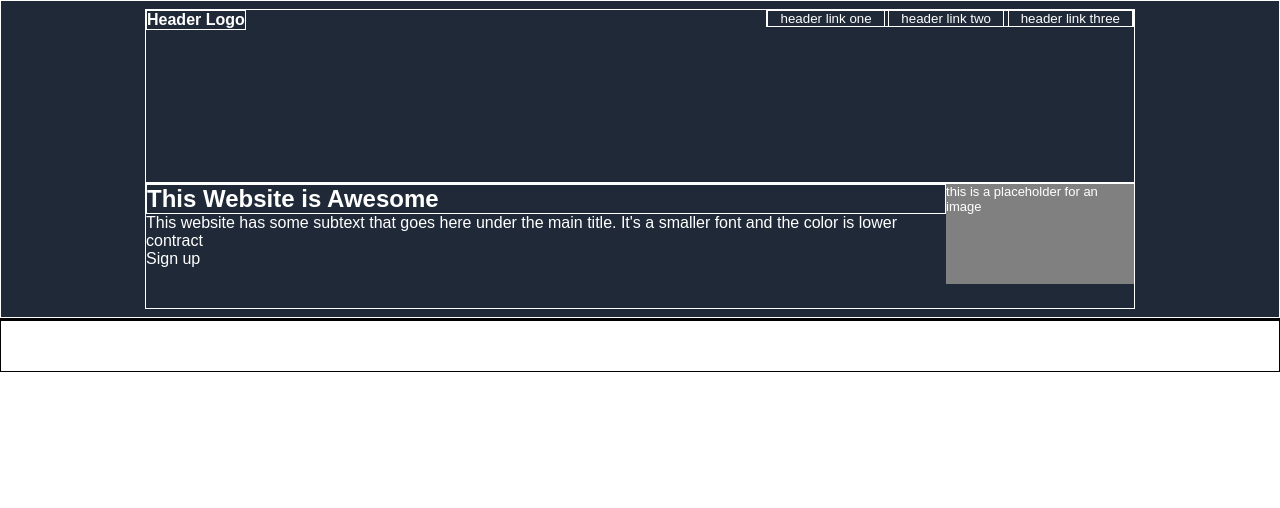
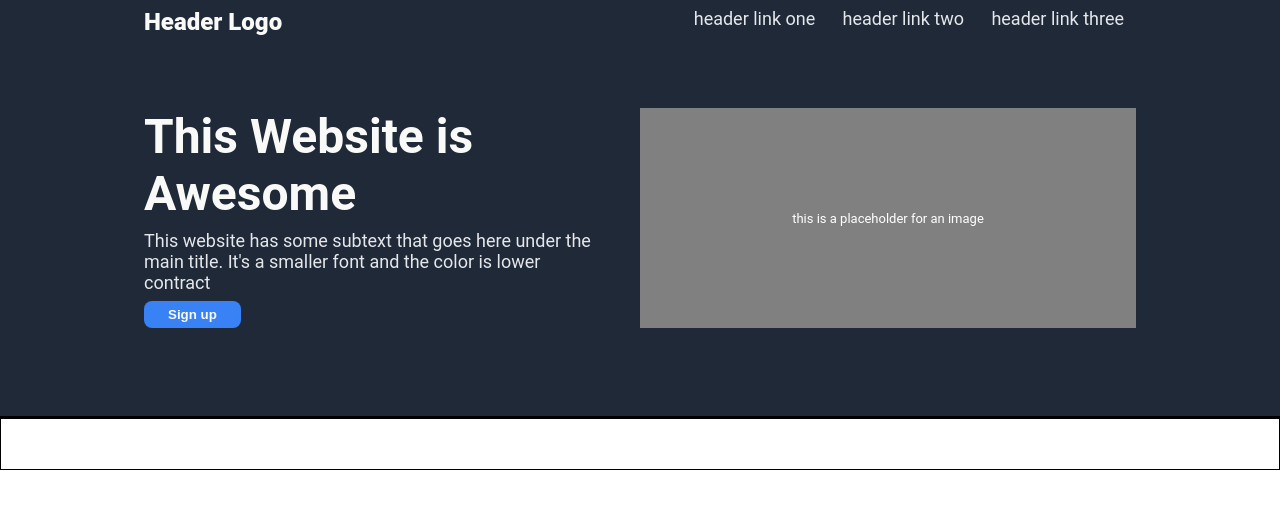
Before and after one commit to Kriftsa/odin-landing, a plain HTML site: page index.html in a window 1280 px wide. Drawn offline with Linux system fonts and the light colour scheme.

Commit message:
Update formatting and alignment of header

```diff
--- a/index.html
+++ b/index.html
@@ -25,7 +25,7 @@
                 <div class="sub-title">This website has some subtext that goes here
                     under the main title. It's a smaller font and the color is lower
                     contract</div>
-                <div class="signup-button">Sign up</div>
+                <button class="signup-button">Sign up</button>
             </div>
             <div class="header-image">this is a placeholder for an image</div>
         </div>
--- a/styles.css
+++ b/styles.css
@@ -5,7 +5,7 @@
         justify-content: space-between;
         margin: 0px;
         /*Font & Colour*/
-        font-family: Arial, Helvetica, sans-serif;
+        font-family: Roboto, sans-serif;
     }
 
     ul {
@@ -16,73 +16,98 @@
 /*Header Section*/
 
     .header {
-        /*Temporary*/
-        border: 1px solid;
         /*Size & Alignment*/
         height: 300px;
         padding: 8px 144px;
         display: flex;
         flex-direction: column;
+        flex: 1;
         /*Font & Colour*/
         background-color: #1F2937;
         color: white;
     }
 
         .top-row {
-        /*Temporary*/
-        border: 1px solid;
             /*Size & Alignment*/
             display: flex;
             flex-direction: row;
             align-items: flex-start;
             justify-content: space-between;
-        flex: 1
+            flex-basis: 100px;
         }
 
             .logo {
-            /*Size & Alignment*/
-            border: 1px solid;
                 /*Font & Colour*/
+                font-size: 24px;
                 font-weight: 900;
+                color: #F9FAF8;
             }
 
             .header-links {
-            /*Temporary*/
-            border: 1px solid;
                 /*Font & Colour*/
                 font-size: smaller;
             }
 
             .header-links a {
-            /*Temporary*/
-            border: 1px solid;
                 /*Size & Alignment*/
-            color: white;
                 text-decoration: none;
                 margin: 0px;
                 padding: 0px 12px;
                 gap: 8px;
+                /*Font & Colour*/
+            font-size: 18px;
+            color: #E5E7EB;
             }
 
         .header-content {
-        /*Temporary*/
-        border: 1px solid;
             /*Size & Alignment*/
-        padding: 0px 0px 24px 0px;
+            padding: 0px 0px 80px 0px;
             display: flex;
             }
 
+            .header-text {
+                flex: 1;
+                display: flex;
+                flex-direction: column;
+                gap: 8px;
+            }
+
                     .title {
-            /*Temporary*/
-            border: 1px solid;
                     /*Font & Colour*/
-           font-size: x-large;
+                    font-size: 48px;
+                    font-weight: bolder;
+                    color: #F9FAF8;
+                    /*Size & Alignment*/
+                    margin-right: 48px;
+                    }
+
+                    .sub-title {
+                    /*Font & Colour*/
+                    font-size: 18px;
+                    color: #E5E7EB;
+                    /*Size & Alignment*/
+                    margin-right: 48px;
+                    }
+
+                    .signup-button {
+                    /*Font & Colour*/
+                    background-color: #3882F6;
+                    color: #F9FAF8;
                     font-weight: 700;
+                    max-width: fit-content;
+                    /*Size & Alignment*/
+                    border: none;
+                    border-radius: 8px;
+                    padding: 6px 24px;
                     }
 
             .header-image {
                 /*Size & Alignment*/
-            height: 100px;
+                width:  100%;
+                flex: 1;
+                display: flex;
+                justify-content: center;
+                align-items: center;
                 /*Font & Colour*/
                 background-color: grey;
                 font-size: small;
```
Lines whose indentation alone changed are shown as unchanged.
